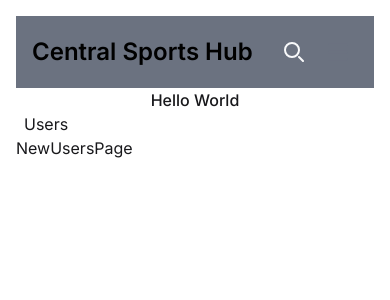
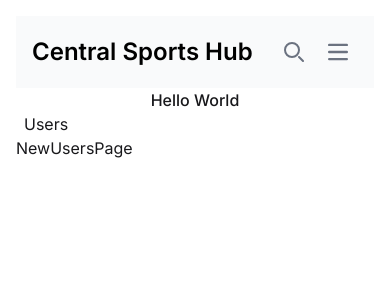
Before and after one commit to Central-Sports-Hub/CSH, a Next.js app in the folder centralsportshub/: page / in a window 390 px wide. Shown: the top 300 px of the page. Built offline with nearby package versions, Linux system fonts and the light colour scheme.

Commit message:
fixed search logo in mobile

```diff
--- a/centralsportshub/src/app/components/Nav.jsx
+++ b/centralsportshub/src/app/components/Nav.jsx
@@ -2,7 +2,7 @@ import React from "react";
 
 const Nav = () => {
   return (
-    <nav className="bg-gray-500 border-gray-500 dark:bg-gray-900">
+    <nav className="bg-gray-50 border-gray-500 dark:bg-gray-900">
       <div className="max-w-screen-xl flex flex-wrap items-center justify-between mx-auto p-4">
         <a
           href="/home"
@@ -18,7 +18,7 @@ const Nav = () => {
             data-collapse-toggle="navbar-search"
             aria-controls="navbar-search"
             aria-expanded="false"
-            className="md:hidden text-gray-50 dark:text-gray-400 hover:bg-gray-100 dark:hover:bg-gray-700 focus:outline-none focus:ring-4 focus:ring-gray-200 dark:focus:ring-gray-700 rounded-lg text-sm p-2.5 me-1"
+            className="md:hidden text-gray-500 dark:text-gray-400 hover:bg-gray-100 dark:hover:bg-gray-700 focus:outline-none focus:ring-4 focus:ring-gray-200 dark:focus:ring-gray-700 rounded-lg text-sm p-2.5 me-1"
           >
             <svg
               className="w-5 h-5"
```
